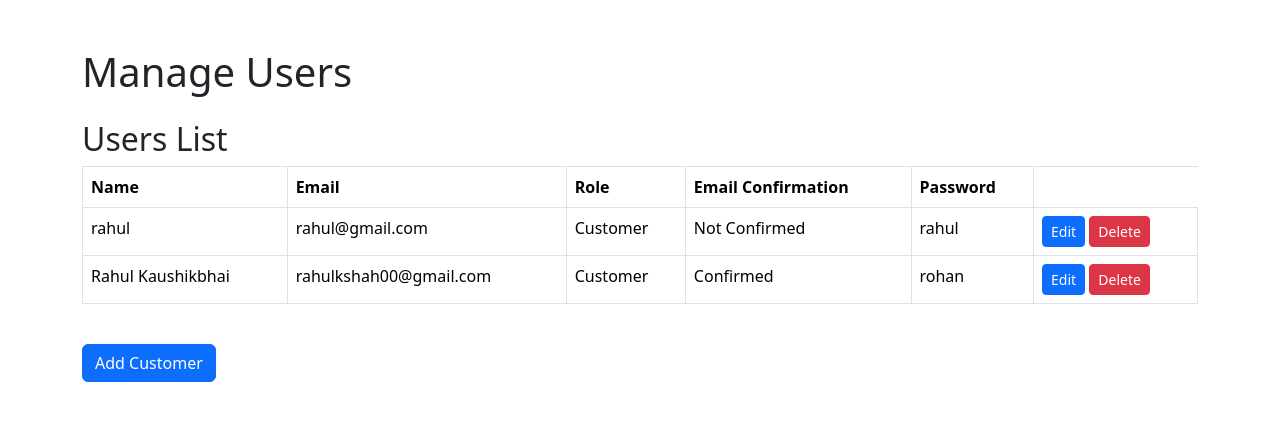
After one commit to rajkakadiya761/gold-jewellery-management-system, a Flask app: page /delete_customer/1 in a window 1280 px wide. The commit adds this page. Shown: the top 421 px of the page. Run offline with Flask 3, Linux system fonts and the light colour scheme; data comes from the database, SQL or seed files in the repository; parts of the project's set-up code (start-up, migrations or seed data) failed here and were passed over.

Commit message:
Edit/Add/Delete Btns working in Admin Panel

```diff
--- /dev/null
+++ b/manage_users.py
@@ -0,0 +1,78 @@
+from flask import Blueprint, render_template, flash, request, redirect, url_for
+from models import db, Users
+
+# Create a Blueprint for manage users routes
+manage_users_bp = Blueprint('manage_users', __name__)
+
+@manage_users_bp.route('/manage-users', methods=['POST'])
+def manageUsers():
+    users = Users.query.all()
+    return render_template('manageUsers.html', users=users)
+
+@manage_users_bp.route('/addCustomer', methods=['POST'])
+def add_customer():
+    try:
+        name = request.form['name']
+        email = request.form['email']
+        role = request.form['role']
+        is_confirmed = request.form['is_confirmed']
+        password = request.form['password']
+        print("request.form:",request.form)
+
+        new_user = Users(name=name,email=email,password=password, role=role,is_confirmed=is_confirmed)
+
+        # Add to database session
+        db.session.add(new_user)
+        db.session.commit()
+
+        users = Users.query.all()
+        flash('User added successfully!', 'success')
+        return render_template('manageUsers.html', users=users)
+    except Exception as e:
+        db.session.rollback()
+        return "Duplicate Entry Error or Technical Issue please try again"
+
+@manage_users_bp.route('/update_customer/<int:user_id>', methods=['POST'])
+def update_customer(user_id):
+    if request.method == 'POST':
+        name = request.form['name']
+        email = request.form['email']
+        role = request.form['role']
+        is_confirmed = request.form['is_confirmed']
+        password = request.form['password']
+
+        # Check if the email already exists for a different user
+        existing_user = Users.query.filter(Users.email == email, Users.user_id != user_id).first()
+
+        if existing_user:
+            # Email already exists
+            flash("Email already exists. Please use a different email.", "danger")
+            users = Users.query.all()
+            return render_template('manageUsers.html', users=users)
+
+        # Find the user to update
+        user = Users.query.get(user_id)
+        # Update user details
+        user.name = name
+        user.email = email
+        user.role = role
+        user.password = password
+        user.is_confirmed = is_confirmed
+
+        # Save changes to the database
+        db.session.commit()
+
+        flash("User details updated successfully.", "success")
+        users = Users.query.all()
+        return render_template('manageUsers.html', users=users)
+
+    return render_template("Accessing the page not supported via this navigation")
+
+@manage_users_bp.route('/delete_customer/<int:user_id>', methods=['GET'])
+def delete_customer(user_id):
+    user = Users.query.get(user_id)
+    if user:
+        db.session.delete(user)
+        db.session.commit()
+    users = Users.query.all()
+    return render_template('manageUsers.html', users=users)
--- /dev/null
+++ b/run.py
@@ -0,0 +1,7 @@
+# run.py
+from app import create_app
+
+app = create_app()
+
+if __name__ == "__main__":
+    app.run(debug=True)
--- a/templates/LoginSignUp_Modal.html
+++ b/templates/LoginSignUp_Modal.html
@@ -13,7 +13,7 @@
 
                 <!-- Buttons for Sign Up and Log In -->
                 <div class="d-flex justify-content-around mt-4">
-                    <button class="btn btn-primary" id="logInButton" data-bs-dismiss="modal" data-bs-toggle="modal" data-bs-target="#logInModal">log In</button>
+                    <button class="btn btn-primary" id="logInButton" data-bs-dismiss="modal" data-bs-toggle="modal" data-bs-target="#logInModal">Log In</button>
                     <button class="btn btn-primary" id="signupButton" data-bs-dismiss="modal" data-bs-toggle="modal" data-bs-target="#signupModal">Sign Up</button>
                 </div>
             </div>
--- /dev/null
+++ b/templates/manageUsers.html
@@ -0,0 +1,173 @@
+<!DOCTYPE html>
+<html lang="en">
+<head>
+    <meta charset="UTF-8">
+    <meta name="viewport" content="width=device-width, initial-scale=1.0">
+    <title>Manage Users</title>
+    <!-- Bootstrap 5 CSS -->
+    <link href="https://cdn.jsdelivr.net/npm/bootstrap@5.3.0-alpha3/dist/css/bootstrap.min.css" rel="stylesheet">
+</head>
+<body>
+
+<div class="container mt-5">
+    <h1>Manage Users</h1>
+
+    <!-- Flash Messages (Success/Error) -->
+    {% with messages = get_flashed_messages(with_categories=true) %}
+        {% if messages %}
+            <div class="alert alert-{{ messages[0][0] }}">
+                {{ messages[0][1]|safe }}
+            </div>
+        {% endif %}
+    {% endwith %}
+
+    <!-- Table of Users -->
+    <h2 class="mt-4">Users List</h2>
+    <table class="table table-bordered">
+        <thead>
+            <tr>
+
+                <th>Name</th>
+                <th>Email</th>
+                <th>Role</th>
+                <th>Email Confirmation</th>
+                <th>Password</th>
+            </tr>
+        </thead>
+        <tbody>
+            {% for user in users %}
+            <tr>
+                <td>{{ user.name }}</td>
+                <td>{{ user.email }}</td>
+                <td>{{ user.role }}</td>
+                <td>{{ 'Confirmed' if user.is_confirmed else 'Not Confirmed' }}</td>
+                <td>{{ user.password }}</td>
+                <td>
+                    <a data-bs-target="#editCustomerModal" href="#" class="btn btn-primary btn-sm" data-bs-toggle="modal" data-user-id="{{ user.user_id }}">Edit</a>
+                    <a href="{{ url_for('manage_users.delete_customer', user_id=user.user_id) }}" class="btn btn-danger btn-sm">Delete</a>
+                </td>
+            </tr>
+            {% endfor %}
+        </tbody>
+    </table>
+
+    <!-- Add Customer Button (opens the modal) -->
+    <button class="btn btn-primary mt-4" data-bs-toggle="modal" data-bs-target="#addCustomerModal">Add Customer</button>
+
+    <!-- Add Customer Modal -->
+    <div class="modal fade" id="addCustomerModal" tabindex="-1" aria-labelledby="addCustomerModalLabel" aria-hidden="true">
+        <div class="modal-dialog">
+            <form action="/addCustomer" method="POST">
+                <div class="modal-content">
+                    <div class="modal-header">
+                        <h5 class="modal-title" id="addCustomerModalLabel">Add New Customer</h5>
+                        <button type="button" class="btn-close" data-bs-dismiss="modal" aria-label="Close"></button>
+                    </div>
+                    <div class="modal-body">
+                        <div class="mb-3">
+                            <label for="name" class="form-label">Name</label>
+                            <input type="text" class="form-control" id="name" name="name" required>
+                        </div>
+                        <div class="mb-3">
+                            <label for="email" class="form-label">Email</label>
+                            <input type="email" class="form-control" id="email" name="email" required>
+                        </div>
+                        <div class="mb-3">
+                            <label class="form-label" style="margin-right: 10px;">Is Confirmed</label>
+                            <input type="radio" class="form-check-input" id="is_confirmed_yes" name="is_confirmed" value="1" required>
+                            <label for="is_confirmed_yes" class="form-check-label" style="margin-right: 15px;">On</label>
+                            <input type="radio" class="form-check-input" id="is_confirmed_no" name="is_confirmed" value="0">
+                            <label for="is_confirmed_no" class="form-check-label">Off</label>
+                        </div>
+                        <div class="mb-3">
+                            <label for="password" class="form-label">Password</label>
+                            <input type="password" class="form-control" id="password" name="password">
+                        </div>
+                        <div class="mb-3">
+                                <label for="role" class="form-label">Role</label>
+                                <select class="form-control" id="role" name="role" required>
+                                    <option value="" disabled>Select a role</option>
+                                    <option value="Admin">Admin</option>
+                                    <option value="Customer" selected>Customer</option>
+                                </select>
+                        </div>
+                    </div>
+                    <div class="modal-footer">
+                        <button type="button" class="btn btn-secondary" data-bs-dismiss="modal">Close</button>
+                        <button type="submit" class="btn btn-success">Add Customer</button>
+                    </div>
+                </div>
+            </form>
+        </div>
+    </div>
+
+    <div class="modal fade" id="editCustomerModal" tabindex="-1" aria-labelledby="editCustomerModalLabel" aria-hidden="true">
+        <div class="modal-dialog">
+            <form id="editCustomerForm" action="" method="POST">
+                <div class="modal-content">
+                    <div class="modal-header">
+                        <h5 class="modal-title" id="editCustomerModalLabel">Edit Customer</h5>
+                        <button type="button" class="btn-close" data-bs-dismiss="modal" aria-label="Close"></button>
+                    </div>
+                    <div class="modal-body">
+                        <div class="mb-3">
+                            <label for="name" class="form-label">Name</label>
+                            <input type="text" class="form-control" id="name" name="name" required>
+                        </div>
+                        <div class="mb-3">
+                            <label for="email" class="form-label">Email</label>
+                            <input type="email" class="form-control" id="email" name="email" required>
+                        </div>
+                        <div class="mb-3">
+                            <label class="form-label" style="margin-right: 10px;">Is Confirmed</label>
+                            <input type="radio" class="form-check-input" id="is_confirmed_yes" name="is_confirmed" value="1" required>
+                            <label for="is_confirmed_yes" class="form-check-label" style="margin-right: 15px;">On</label>
+                            <input type="radio" class="form-check-input" id="is_confirmed_no" name="is_confirmed" value="0">
+                            <label for="is_confirmed_no" class="form-check-label">Off</label>
+                        </div>
+                        <div class="mb-3">
+                            <label for="password" class="form-label">Password</label>
+                            <input type="password" class="form-control" id="password" name="password">
+                            <small class="form-text text-muted">Leave blank if you do not wish to change the password.</small>
+                        </div>
+                        <div class="mb-3">
+                            <label for="role" class="form-label">Role</label>
+                            <select class="form-control" id="role" name="role" required>
+                                <option value="" disabled>Select a role</option>
+                                <option value="Admin">Admin</option>
+                                <option value="Customer">Customer</option>
+                            </select>
+                        </div>
+                    </div>
+                    <div class="modal-footer">
+                        <button type="button" class="btn btn-secondary" data-bs-dismiss="modal">Close</button>
+                        <button type="submit" class="btn btn-primary">Save Changes</button>
+                    </div>
+                </div>
+            </form>
+        </div>
+    </div>
+</div>
+
+<!-- Bootstrap 5 JS and dependencies -->
+<script src="https://cdn.jsdelivr.net/npm/@popperjs/core@2.11.6/dist/umd/popper.min.js"></script>
+<script src="https://cdn.jsdelivr.net/npm/bootstrap@5.3.0-alpha3/dist/js/bootstrap.min.js"></script>
+<script>
+    document.addEventListener('DOMContentLoaded', function () {
+        const editCustomerModal = document.getElementById('editCustomerModal');
+        const editCustomerForm = document.getElementById('editCustomerForm');
+
+        editCustomerModal.addEventListener('show.bs.modal', function (event) {
+            // Get the button that triggered the modal
+            const button = event.relatedTarget;
+
+            // Extract `user_id` from data attributes
+            const userId = button.getAttribute('data-user-id');
+
+            // Update the form's action URL with the user ID
+            editCustomerForm.action = `/update_customer/${userId}`;
+        });
+    });
+    </script>
+</body>
+</html>
```
Also changed, not shown: app.py (+165 -167 lines), models.py (added, +16 -0 lines), templates/admin.html (+6 -4 lines), templates/editCustomer.html (added, +44 -0 lines).
